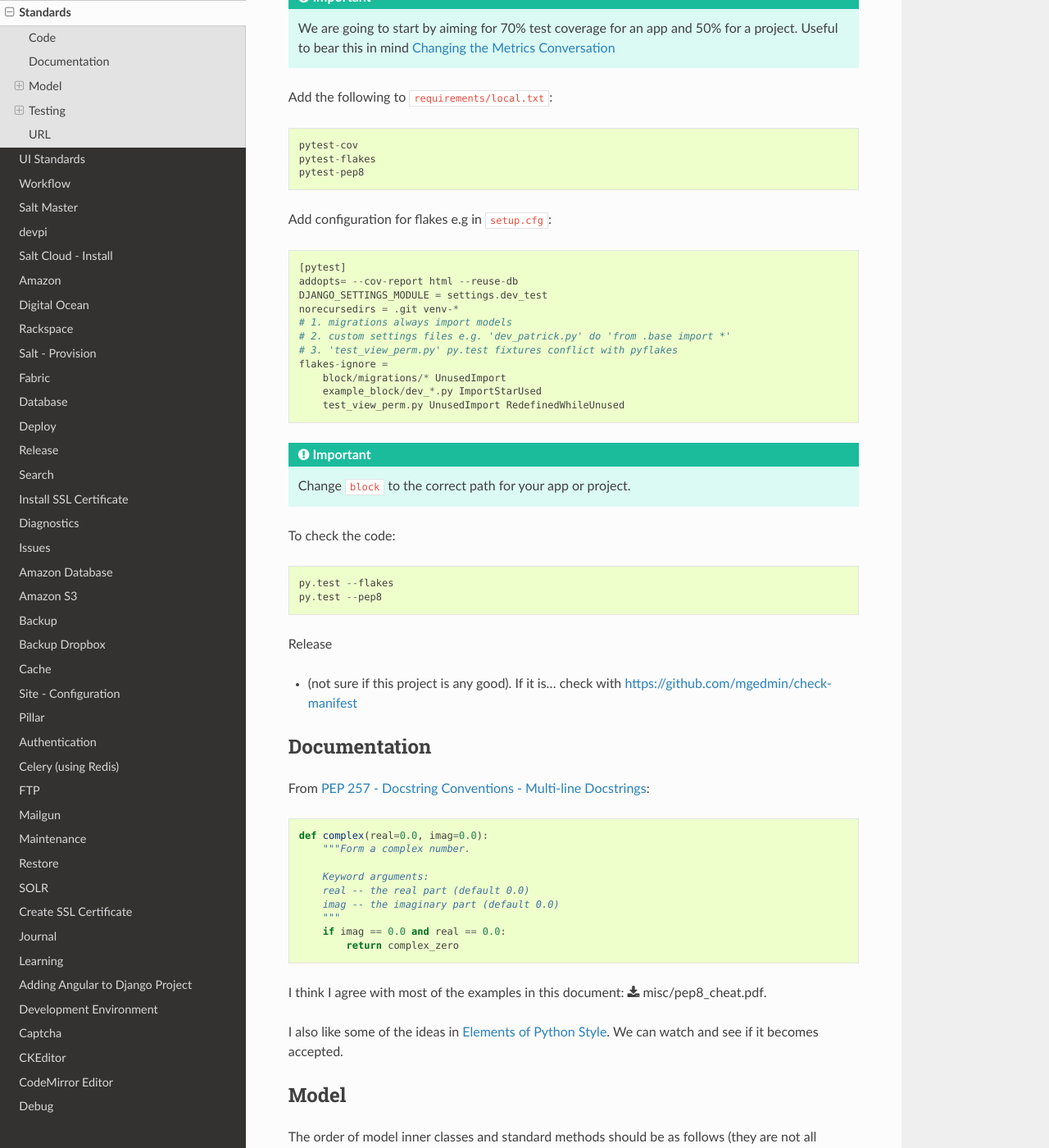
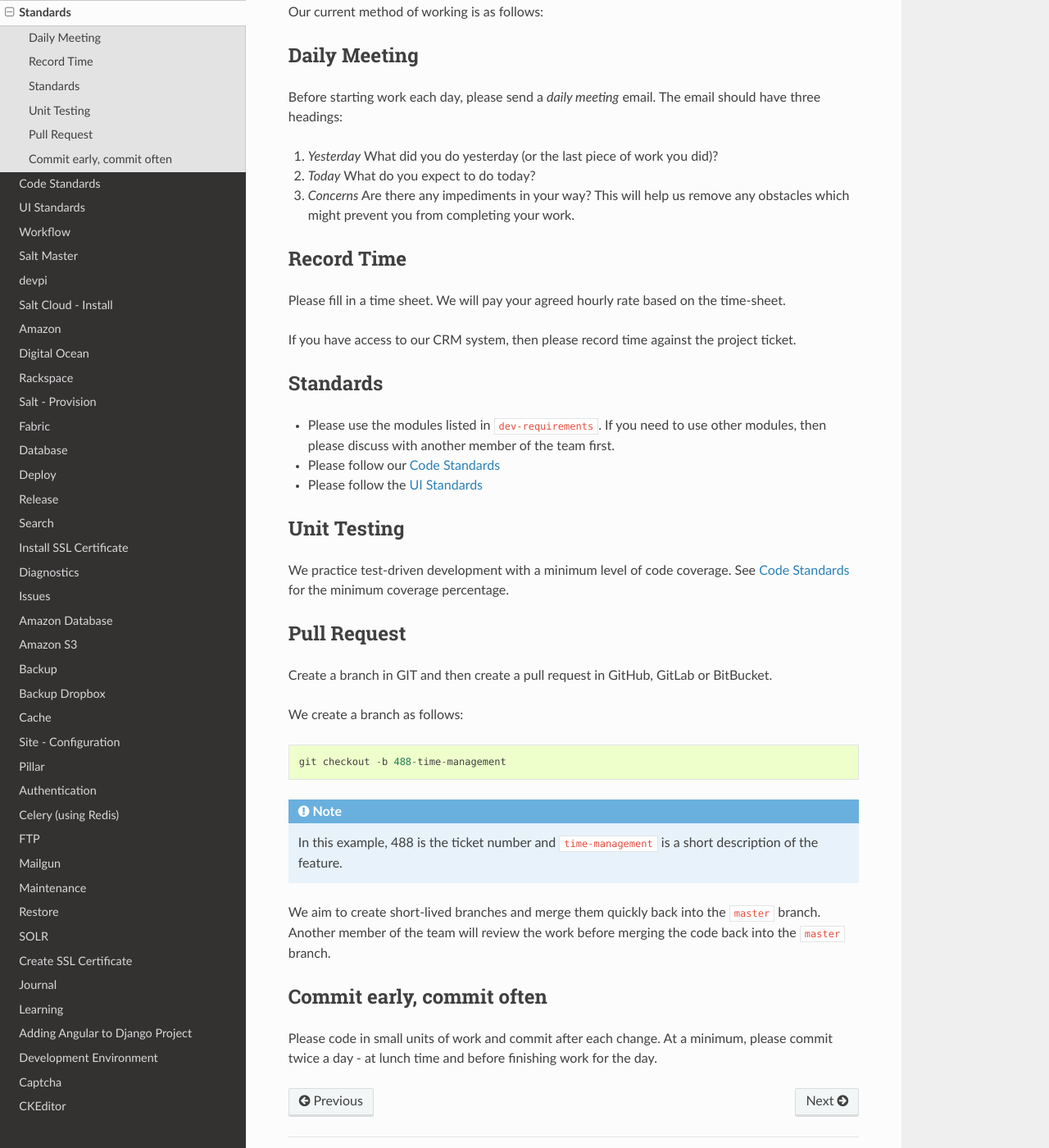
Before and after one commit to pkimber/old-docs-migrated-to-gitlab, a Sphinx documentation site: the page built from source/dev-standards.rst, in a window 1280 px wide and 1400 px high, scrolled down 354 px. Shown: the whole window at 82% size. Built offline with Sphinx 7.4.7 and the Read the Docs theme 2.0.0, drawn with Linux system fonts in a browser that asks for light colours; some of the changed text lies outside the part shown.

Commit message:
standards

```diff
--- /dev/null
+++ b/source/dev-standards-code.rst
@@ -0,0 +1,156 @@
+Code Standards
+**************
+
+.. highlight:: python
+
+- Click here for :doc:`dev-standards`
+- Click here for :doc:`dev-standards-ui`
+
+These documents are **very** good starting points:
+
+- `Django models, encapsulation and data integrity`_
+- `Open Sourcing a Python Project the Right Way`_
+
+Code
+====
+
+.. important:: We are going to start by aiming for 70% test coverage for an app
+               and 50% for a project.
+               Useful to bear this in mind `Changing the Metrics Conversation`_
+
+Add the following to ``requirements/local.txt``::
+
+  pytest-cov
+  pytest-flakes
+  pytest-pep8
+
+Add configuration for flakes e.g in ``setup.cfg``::
+
+  [pytest]
+  addopts= --cov-report html --reuse-db
+  DJANGO_SETTINGS_MODULE = settings.dev_test
+  norecursedirs = .git venv-*
+  # 1. migrations always import models
+  # 2. custom settings files e.g. 'dev_patrick.py' do 'from .base import *'
+  # 3. 'test_view_perm.py' py.test fixtures conflict with pyflakes
+  flakes-ignore =
+      block/migrations/* UnusedImport
+      example_block/dev_*.py ImportStarUsed
+      test_view_perm.py UnusedImport RedefinedWhileUnused
+
+.. important:: Change ``block`` to the correct path for your app or project.
+
+To check the code::
+
+  py.test --flakes
+  py.test --pep8
+
+Release
+
+- (not sure if this project is any good).  If it is... check with
+  https://github.com/mgedmin/check-manifest
+
+Documentation
+=============
+
+From `PEP 257 - Docstring Conventions - Multi-line Docstrings`_::
+
+  def complex(real=0.0, imag=0.0):
+      """Form a complex number.
+
+      Keyword arguments:
+      real -- the real part (default 0.0)
+      imag -- the imaginary part (default 0.0)
+      """
+      if imag == 0.0 and real == 0.0:
+          return complex_zero
+
+I think I agree with most of the examples in this document:
+:download:`misc/pep8_cheat.pdf`.
+
+I also like some of the ideas in `Elements of Python Style`_.  We can watch and
+see if it becomes accepted.
+
+Model
+=====
+
+The order of model inner classes and standard methods should be as follows
+(they are not all required):
+
+- All database fields
+- Custom manager attributes
+- ``class Meta``
+- ``def __unicode__()``
+- ``def __str__()``
+- ``def save()``
+- ``def get_absolute_url()``
+- Any custom methods
+
+Delete
+------
+
+Use a boolean field e.g::
+
+  deleted = models.BooleanField(default=False)
+  # optional date and user fields
+  date_deleted = models.DateTimeField(blank=True, null=True)
+  user_deleted = models.ForeignKey(
+      settings.AUTH_USER_MODEL, blank=True, null=True
+  )
+
+With an option ``set_deleted`` method::
+
+  def set_deleted(self, user):
+      self.deleted = True
+      self.date_deleted = timezone.now()
+      self.user_deleted = user
+      self.save()
+
+Testing
+=======
+
+Factories
+---------
+
+Model factories should create the minimum required to construct a valid object
+e.g. a product will probably need to create a product category, but a contact
+will not need to fill in the date of birth.
+
+.. note:: I am not 100% sure about this... but I am sure a factory which does
+          more than it needs to will make it feel like magic is going on and
+          cause confusion.
+
+Model
+-----
+
+Create a ``DjangoModelFactory`` for the model using `Factory Boy`_ and test the
+following (these are a common source of hard to diagnose issues):
+
+- ``ordering``
+- ``str``
+
+URL
+===
+
+From `Coding Conventions`_::
+
+  url(regex=r'^$',
+      view=views.poll_list,
+      name='poll_list',
+  ),
+
+... *the preferred and wonderfully explicit Jacob Kaplan-Moss / Frank Wiles
+pattern*...
+
+.. note:: Probably best to use the actual view class rather than just the name,
+          using ``view='polls.views.standard.poll_list',``, makes it harder to
+          debug on errors.
+
+
+.. _`Changing the Metrics Conversation`: https://www.thoughtworks.com/insights/blog/changing-metrics-conversation
+.. _`Coding Conventions`: https://django-party-pack.readthedocs.org/en/latest/conventions.html#using-the-url-function
+.. _`Django models, encapsulation and data integrity`: http://www.dabapps.com/blog/django-models-and-encapsulation/
+.. _`Elements of Python Style`: https://github.com/amontalenti/elements-of-python-style
+.. _`Factory Boy`: https://github.com/rbarrois/factory_boy
+.. _`Open Sourcing a Python Project the Right Way`: http://www.jeffknupp.com/blog/2013/08/16/open-sourcing-a-python-project-the-right-way/
+.. _`PEP 257 - Docstring Conventions - Multi-line Docstrings`: https://www.python.org/dev/peps/pep-0257/#multi-line-docstrings
--- a/source/dev-standards-ui.rst
+++ b/source/dev-standards-ui.rst
@@ -1,5 +1,8 @@
 UI Standards
 ************
+
+- Click here for :doc:`dev-standards`
+- Click here for :doc:`dev-standards-code`
 
 Dashboard
 =========
--- a/source/dev-standards.rst
+++ b/source/dev-standards.rst
@@ -3,151 +3,69 @@ Standards
 
 .. highlight:: python
 
-These documents are **very** good starting points:
+- Click here for :doc:`dev-standards-code`
+- Click here for :doc:`dev-standards-ui`
 
-- `Django models, encapsulation and data integrity`_
-- `Open Sourcing a Python Project the Right Way`_
+.. important:: We want to continually improve the quality and reliability of
+               our software.  If you have any thoughts or ideas for
+               improvement, then please create a pull request.
 
-Code
-====
+Our current method of working is as follows:
 
-.. important:: We are going to start by aiming for 70% test coverage for an app
-               and 50% for a project.
-               Useful to bear this in mind `Changing the Metrics Conversation`_
-
-Add the following to ``requirements/local.txt``::
-
-  pytest-cov
-  pytest-flakes
-  pytest-pep8
-
-Add configuration for flakes e.g in ``setup.cfg``::
-
-  [pytest]
-  addopts= --cov-report html --reuse-db
-  DJANGO_SETTINGS_MODULE = settings.dev_test
-  norecursedirs = .git venv-*
-  # 1. migrations always import models
-  # 2. custom settings files e.g. 'dev_patrick.py' do 'from .base import *'
-  # 3. 'test_view_perm.py' py.test fixtures conflict with pyflakes
-  flakes-ignore =
-      block/migrations/* UnusedImport
-      example_block/dev_*.py ImportStarUsed
-      test_view_perm.py UnusedImport RedefinedWhileUnused
-
-.. important:: Change ``block`` to the correct path for your app or project.
-
-To check the code::
-
-  py.test --flakes
-  py.test --pep8
-
-Release
-
-- (not sure if this project is any good).  If it is... check with
-  https://github.com/mgedmin/check-manifest
-
-Documentation
+Daily Meeting
 =============
 
-From `PEP 257 - Docstring Conventions - Multi-line Docstrings`_::
+Before starting work each day, please send a *daily meeting* email.  The email
+should have three headings:
 
-  def complex(real=0.0, imag=0.0):
-      """Form a complex number.
+1. *Yesterday*  What did you do yesterday (or the last piece of work you did)?
+2. *Today*  What do you expect to do today?
+3. *Concerns*  Are there any impediments in your way?  This will help us remove
+   any obstacles which might prevent you from completing your work.
 
-      Keyword arguments:
-      real -- the real part (default 0.0)
-      imag -- the imaginary part (default 0.0)
-      """
-      if imag == 0.0 and real == 0.0:
-          return complex_zero
+Record Time
+===========
 
-I think I agree with most of the examples in this document:
-:download:`misc/pep8_cheat.pdf`.
+Please fill in a time sheet.  We will pay your agreed hourly rate based on the
+time-sheet.
 
-I also like some of the ideas in `Elements of Python Style`_.  We can watch and
-see if it becomes accepted.
+If you have access to our CRM system, then please record time against the
+project ticket.
 
-Model
-=====
+Standards
+=========
 
-The order of model inner classes and standard methods should be as follows
-(they are not all required):
+- Please use the modules listed in ``dev-requirements``.  If you need to use
+  other modules, then please discuss with another member of the team first.
+- Please follow our :doc:`dev-standards-code`
+- Please follow the :doc:`dev-standards-ui`
 
-- All database fields
-- Custom manager attributes
-- ``class Meta``
-- ``def __unicode__()``
-- ``def __str__()``
-- ``def save()``
-- ``def get_absolute_url()``
-- Any custom methods
+Unit Testing
+============
 
-Delete
-------
+We practice test-driven development with a minimum level of code coverage.
+See :doc:`dev-standards-code` for the minimum coverage percentage.
 
-Use a boolean field e.g::
+Pull Request
+============
 
-  deleted = models.BooleanField(default=False)
-  # optional date and user fields
-  date_deleted = models.DateTimeField(blank=True, null=True)
-  user_deleted = models.ForeignKey(
-      settings.AUTH_USER_MODEL, blank=True, null=True
-  )
+Create a branch in GIT and then create a pull request in GitHub, GitLab or
+BitBucket.
 
-With an option ``set_deleted`` method::
+We create a branch as follows::
 
-  def set_deleted(self, user):
-      self.deleted = True
-      self.date_deleted = timezone.now()
-      self.user_deleted = user
-      self.save()
+  git checkout -b 488-time-management
 
-Testing
-=======
+.. note:: In this example, 488 is the ticket number and ``time-management`` is
+          a short description of the feature.
 
-Factories
----------
+We aim to create short-lived branches and merge them quickly back into the
+``master`` branch.  Another member of the team will review the work before
+merging the code back into the ``master`` branch.
 
-Model factories should create the minimum required to construct a valid object
-e.g. a product will probably need to create a product category, but a contact
-will not need to fill in the date of birth.
+Commit early, commit often
+==========================
 
-.. note:: I am not 100% sure about this... but I am sure a factory which does
-          more than it needs to will make it feel like magic is going on and
-          cause confusion.
-
-Model
------
-
-Create a ``DjangoModelFactory`` for the model using `Factory Boy`_ and test the
-following (these are a common source of hard to diagnose issues):
-
-- ``ordering``
-- ``str``
-
-URL
-===
-
-From `Coding Conventions`_::
-
-  url(regex=r'^$',
-      view=views.poll_list,
-      name='poll_list',
-  ),
-
-... *the preferred and wonderfully explicit Jacob Kaplan-Moss / Frank Wiles
-pattern*...
-
-.. note:: Probably best to use the actual view class rather than just the name,
-          using ``view='polls.views.standard.poll_list',``, makes it harder to
-          debug on errors.
-
-
-.. _`Changing the Metrics Conversation`: https://www.thoughtworks.com/insights/blog/changing-metrics-conversation
-.. _`Coding Conventions`: https://django-party-pack.readthedocs.org/en/latest/conventions.html#using-the-url-function
-.. _`Django models, encapsulation and data integrity`: http://www.dabapps.com/blog/django-models-and-encapsulation/
-.. _`Elements of Python Style`: https://github.com/amontalenti/elements-of-python-style
-.. _`Factory Boy`: https://github.com/rbarrois/factory_boy
-.. _`Open Sourcing a Python Project the Right Way`: http://www.jeffknupp.com/blog/2013/08/16/open-sourcing-a-python-project-the-right-way/
-.. _`PEP 257 - Docstring Conventions - Multi-line Docstrings`: https://www.python.org/dev/peps/pep-0257/#multi-line-docstrings
+Please code in small units of work and commit after each change.  At a minimum,
+please commit twice a day - at lunch time and before finishing work for the
+day.
--- a/source/index.rst
+++ b/source/index.rst
@@ -29,6 +29,7 @@ Process
    checklist
    monitor
    dev-standards
+   dev-standards-code
    dev-standards-ui
    dev-workflow
 
```
